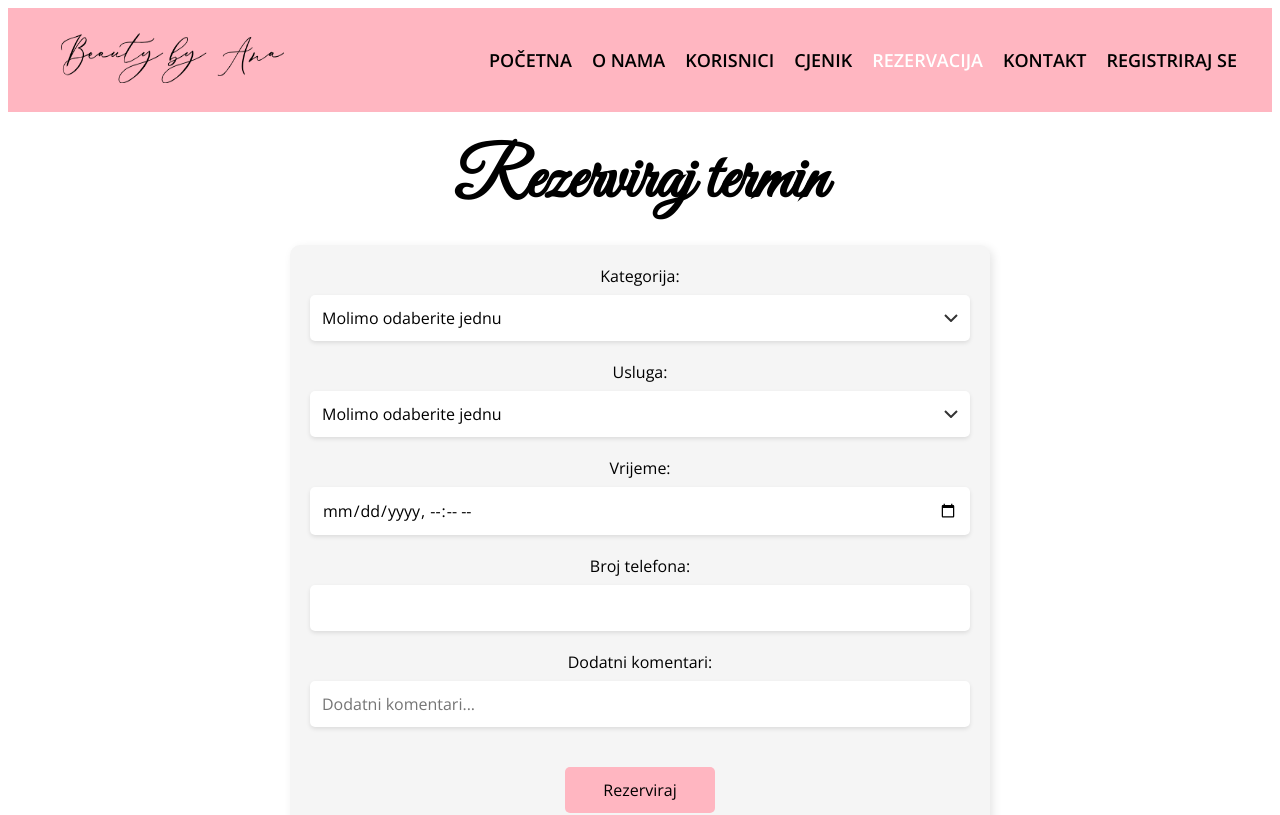
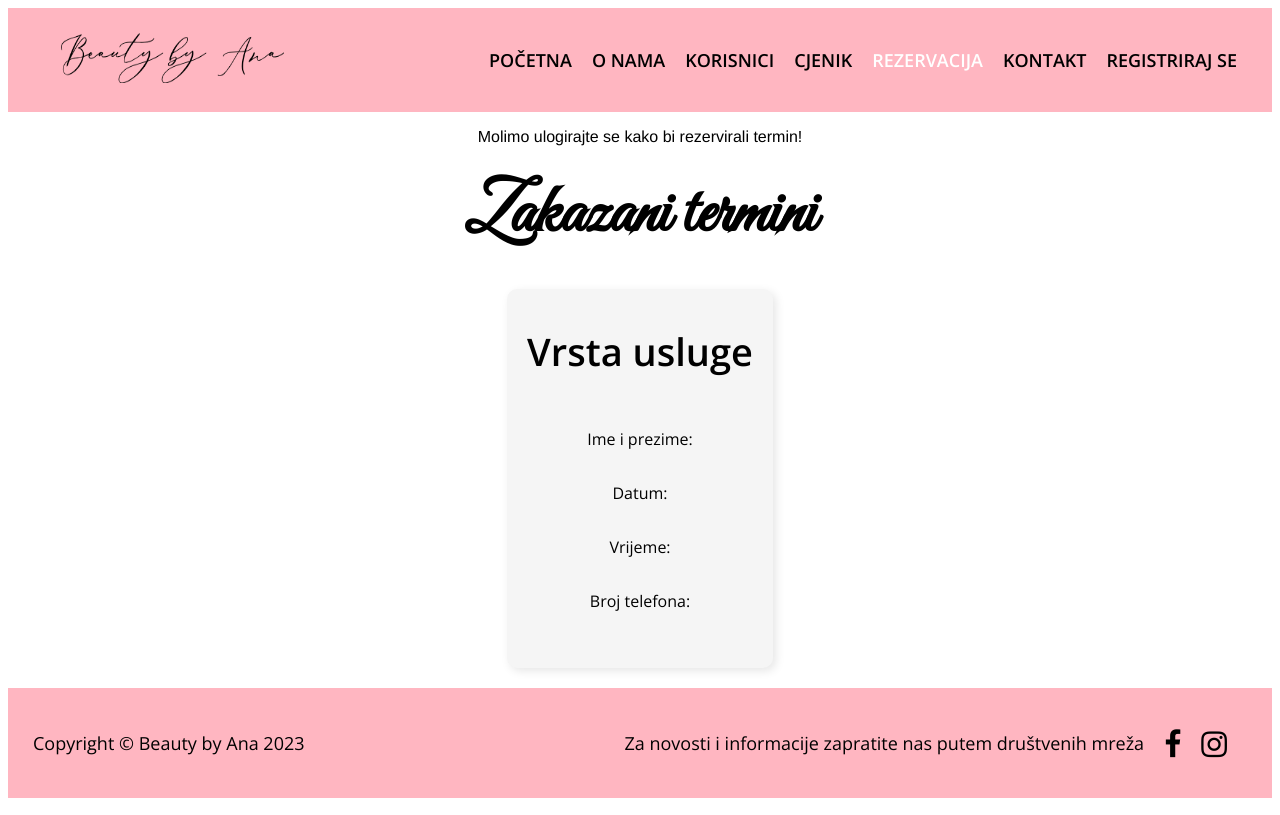
Before and after one commit to mateorumac/Beauty-by-Ana, a Vue app: page /termini in a window 1280 px wide. Shown: the top 815 px of the page. Built offline with nearby package versions, Linux system fonts and the light colour scheme.

Commit message:
Spremanje prije implementacije admin usera

```diff
--- a/package.json
+++ b/package.json
@@ -16,8 +16,10 @@
     "core-js": "^3.8.3",
     "firebase": "^8.1.2",
     "firebase-auth": "^0.1.2",
+    "js-cookie": "^3.0.5",
     "mongodb": "^5.3.0",
     "vue": "^3.2.13",
+    "vue-cookies": "^1.8.3",
     "vue-router": "^4.0.3",
     "vuetify": "^3.1.14"
   },
--- a/src/App.vue
+++ b/src/App.vue
@@ -12,8 +12,8 @@
       <li><router-link to="/cjenik">CJENIK</router-link></li>
       <li><router-link to="/termini">REZERVACIJA</router-link></li>
       <li><router-link to="/kontakt">KONTAKT</router-link></li>
-      <li v-if="!isUserLoggedIn"><router-link to="/signup">REGISTRIRAJ SE</router-link></li>
-      <li v-if="isUserLoggedIn">
+      <li v-if="!isAuthenticated()"><router-link to="/signup">REGISTRIRAJ SE</router-link></li>
+      <li v-if="isAuthenticated()">
       <button class="logout" @click="logout"><i class="fa fa-sign-out"></i>&nbsp;IZLAZ</button>
       </li>
     </ul>
@@ -30,8 +30,8 @@
           <li @click="toggleNav"><router-link to="/cjenik">CJENIK</router-link></li>
           <li @click="toggleNav"><router-link to="/termini">REZERVACIJA</router-link></li>
           <li @click="toggleNav"><router-link to="/kontakt">KONTAKT</router-link></li>
-          <li v-if="!isUserLoggedIn" @click="toggleNav"><router-link to="/signup">REGISTRIRAJ SE</router-link></li>
-          <li v-if="isUserLoggedIn">
+          <li v-if="!isAuthenticated()" @click="toggleNav"><router-link to="/signup">REGISTRIRAJ SE</router-link></li>
+          <li v-if="isAuthenticated()">
             <button class="logout" @click="logout"><i class="fa fa-sign-out"></i>IZLAZ</button>
           </li>
         </ul>
@@ -192,11 +192,12 @@ footer {
 </style>
 
 <script>
+import  {isAuthenticated}  from './router/helpers';
 export default {
   data() {
     return {
-      isUserLoggedIn: false,
       navOpen: false
+
     };
   },
 
@@ -204,6 +205,28 @@ export default {
   methods: {
     toggleNav() {
       this.navOpen = !this.navOpen;
+    },
+    isAuthenticated,
+
+
+
+      async logout() {
+      try {
+        const response = await fetch('http://localhost:3000/api/auth/logout', {
+          method: 'POST',
+          credentials: 'include',
+          headers: {
+            'Content-Type': 'application/json'
+          },
+          body: JSON.stringify({})
+        });
+
+        const data = await response.json();
+        console.log(data.message);
+
+      } catch (error) {
+        console.error(error);
+      }
     }
   }
 };
--- /dev/null
+++ b/src/router/helpers.js
@@ -0,0 +1,10 @@
+import Cookies from 'js-cookie'
+
+function isAuthenticated() {
+
+    const token = Cookies.get('token')
+
+    return !!token
+  }
+
+  export  { isAuthenticated };
--- a/src/router/index.js
+++ b/src/router/index.js
@@ -1,12 +1,14 @@
 import { createRouter, createWebHistory } from 'vue-router'
 import HomeView from '../views/HomeView.vue'
+import { isAuthenticated } from './helpers';
 
 
 const routes = [
   {
     path: '/',
     name: 'home',
-    component: HomeView
+    component: HomeView,
+    meta: { requiresAuth: true }
   },
   {
     path: '/signup',
@@ -78,5 +80,20 @@ const router = createRouter({
   history: createWebHistory(process.env.BASE_URL),
   routes
 })
+router.beforeEach((to, from, next) => {
+  if (to.matched.some(record => record.meta.requiresAuth)) {
+    if (!isAuthenticated()) {
+      next({
+        path: '/login',
+        query: { redirect: to.fullPath }
+      })
+    } else {
+      next()
+    }
+  } else {
+    next()
+  }
+})
+
 
 export default router
--- a/src/views/Cjenik.vue
+++ b/src/views/Cjenik.vue
@@ -1,6 +1,6 @@
 <template>
   <div class="container3">
-    <div class="buttons-container" v-if="isUserLoggedIn">
+    <div class="buttons-container" v-if="!isUserLoggedIn">
       <button class="discount" @click="discount1">Primjeni 10% popusta na sve </button>
       <button class="remove" @click="removeDiscount">Ukloni popust</button>
       <button class="discount" @click="discount2" style="margin-left:6%;">Primjeni 20% popusta na sve</button>
@@ -12,7 +12,7 @@
         <span class="item-price">{{ item.price }}</span>
       </li>
     </ul>
-    <div class="new-item" v-if="isUserLoggedIn">
+    <div class="new-item" v-if="!isUserLoggedIn">
       <label for="item-name">Stavka:</label>
       <input id="item-name" v-model="newItemName" type="text" />
       <label for="item-price">Cijena:</label>
@@ -29,7 +29,7 @@
         <span class="item-price">{{ item.price }}</span>
       </li>
     </ul>
-    <div class="new-item" v-if="isUserLoggedIn">
+    <div class="new-item" v-if="!isUserLoggedIn">
       <label for="item-name">Stavka:</label>
       <input id="item-name" v-model="newItemName" type="text" />
       <label for="item-price">Cijena:</label>
@@ -46,7 +46,7 @@
         <span class="item-price">{{ item.price }}</span>
       </li>
     </ul>
-    <div class="new-item" v-if="isUserLoggedIn">
+    <div class="new-item" v-if="!isUserLoggedIn">
       <label for="item-name">Stavka:</label>
       <input id="item-name" v-model="newItemName" type="text" />
       <label for="item-price">Cijena:</label>
@@ -63,7 +63,7 @@
         <span class="item-price">{{ item.price }}</span>
       </li>
     </ul>
-    <div class="new-item" v-if="isUserLoggedIn">
+    <div class="new-item" v-if="!isUserLoggedIn">
       <label for="item-name">Stavka:</label>
       <input id="item-name" v-model="newItemName" type="text" />
       <label for="item-price">Cijena:</label>
@@ -80,7 +80,7 @@
         <span class="item-price">{{ item.price }}</span>
       </li>
     </ul>
-    <div class="new-item" v-if="isUserLoggedIn">
+    <div class="new-item" v-if="!isUserLoggedIn">
       <label for="item-name">Stavka:</label>
       <input id="item-name" v-model="newItemName" type="text" />
       <label for="item-price">Cijena:</label>
@@ -97,7 +97,7 @@
         <span class="item-price">{{ item.price }}</span>
       </li>
     </ul>
-    <div class="new-item" v-if="isUserLoggedIn">
+    <div class="new-item" v-if="!isUserLoggedIn">
       <label for="item-name">Stavka:</label>
       <input id="item-name" v-model="newItemName" type="text" />
       <label for="item-price">Cijena:</label>
--- a/src/views/Termini.vue
+++ b/src/views/Termini.vue
@@ -1,21 +1,15 @@
 <template>
-  <div class="booking">
+  <div v-if="isAuthenticated()" class="booking">
     <h2 class="reztekst">Rezerviraj termin</h2>
-    <form class="rezervacija" @submit.prevent="submitForm">
+    <div class="booking">
+    <form  class="rezervacija" @submit.prevent="submitForm">
         <div class="booking">
-        <label for="category">Kategorija:</label>
+        <label for="category">Vrsta usluge:</label>
         <select id="category" v-model="selectedCategory" required>
           <option disabled value="">Molimo odaberite jednu</option>
           <option v-for="category in categories" :key="category.id" :value="category.id">{{ category.name }}</option>
         </select>
         </div>
-      <div class="booking">
-        <label for="service">Usluga:</label>
-        <select id="service" v-model="selectedService" required>
-          <option disabled value="">Molimo odaberite jednu</option>
-          <option v-for="service in services" :key="service.id" :value="service.id">{{ service.name }}</option>
-        </select>
-      </div>
       <div class="booking">
         <label for="time">Vrijeme:</label>
         <input type="datetime-local" id="time" v-model="selectedTime" required>
@@ -29,16 +23,50 @@
         <input type="text" id="comments" v-model="clientComments" placeholder="Dodatni komentari...">
       </div>
       <div class="booking">
-        <button class="rsvbtn" type="submit">Rezerviraj</button>
+        <button class="rsvbtn" type="submit" @click="submitForm">Rezerviraj</button>
       </div>
     </form>
-  </div>
+      </div></div>
+    <div v-else>
+            <p>Molimo ulogirajte se kako bi rezervirali termin!</p>
+        </div>
+  <h2 class="reztekst">Zakazani termini</h2>
+    <li class="reservation-item">
+      <div class="reservation-container">
+    <div class="booking">
+      <h2>Vrsta usluge</h2>
+      <p>Ime i prezime: </p>
+      <p>Datum: </p>
+      <p>Vrijeme:</p>
+      <p>Broj telefona:</p>
+    </div>
+    </div>
+  </li>
 </template>
 
 
 <style>
 @import url('https://fonts.googleapis.com/css2?family=Great+Vibes&display=swap');
 @import url('https://fonts.googleapis.com/css2?family=Open+Sans:wght@400;600&display=swap');
+
+.reservation-item {
+  display: flex;
+  justify-content: center;
+  padding: 10px;
+  margin: 10px;
+  font-family: 'Open Sans', sans-serif;
+}
+
+.reservation-container {
+
+  padding: 20px;
+  background-color: #f5f5f5;
+  display: flex;
+  align-items: center;
+  border-radius: 10px;
+  font-family: 'Open Sans', sans-serif;
+  box-shadow: 3px 3px 10px rgba(0, 0, 0, 0.1);
+}
 
 .reztekst {
   margin-bottom: 20px;
@@ -143,11 +171,12 @@ textarea:focus {
 }
 </style>
 <script>
+import  {isAuthenticated}  from '../router/helpers';
 export default {
+
   data() {
     return {
       selectedCategory: '',
-      selectedService: '',
       selectedTime: '',
       clientPhone: '',
       clientComments: '',
@@ -158,16 +187,38 @@ export default {
         { id: 4, name: 'Depilacija' },
         { id: 5, name: 'Masaža' },
         { id: 6, name: 'Deluxe shape' }
-      ],
-      services: [
-        { id: 1, name: 'Njega lica' },
-        { id: 1, name: 'Nokti' },
-        { id: 3, name: 'Stopala' },
-        { id: 4, name: 'Depilacija' },
-        { id: 5, name: 'Masaža' },
-        { id: 6, name: 'Deluxe shape' }
       ]
     };
+  },
+  methods: {
+    isAuthenticated,
+    async submitForm() {
+      const formData = {
+        selectedCategory: this.selectedCategory,
+        selectedTime: this.selectedTime,
+        clientPhone: this.clientPhone,
+        clientComments: this.clientComments
+
+      };
+      try {
+        // Send the form data to your backend API using fetch
+        const response = await fetch('/api/reserved', {
+          method: 'POST',
+          headers: {
+            'Content-Type': 'application/json'
+          },
+          body: JSON.stringify(formData)
+        });
+
+        const responseData = await response.json();
+
+        // Handle success response
+        console.log('Form submitted successfully', responseData);
+      } catch (error) {
+        // Handle error response
+        console.error('Error submitting form', error);
+      }
+    }
   }
-  }
+};
 </script>
```
Also changed, not shown: src/views/Korisnici.vue (+44 -10 lines), 1 other file (tests, documents, lock files or other folders).
